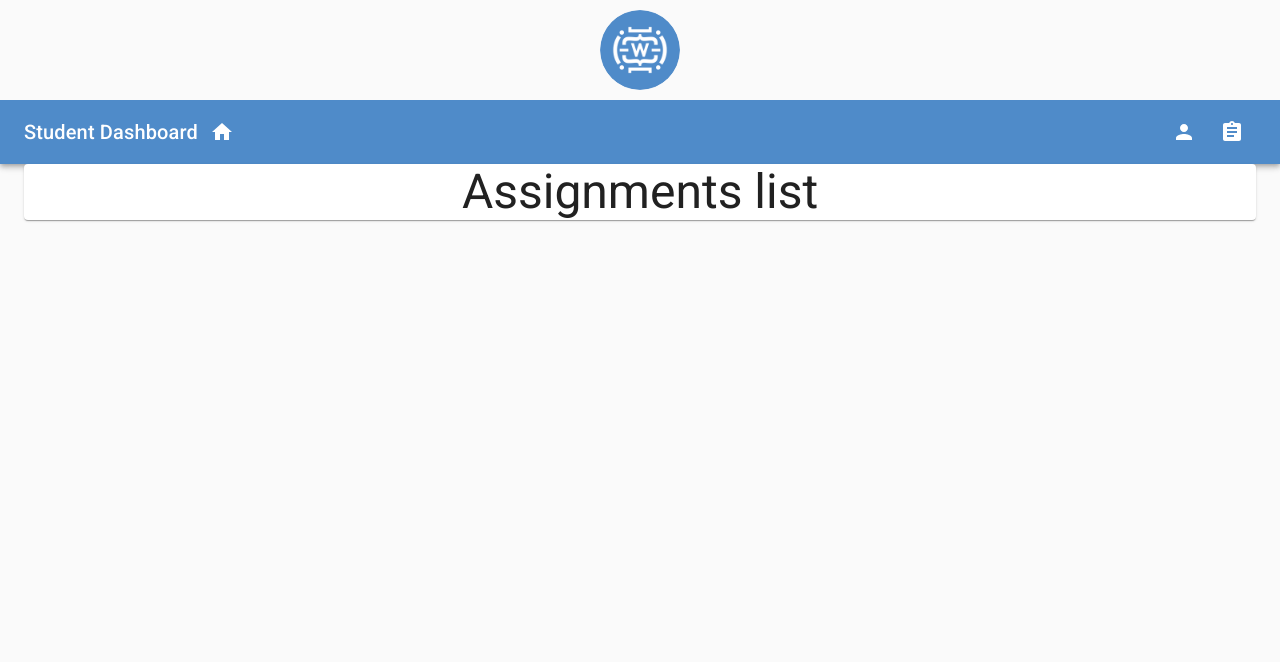
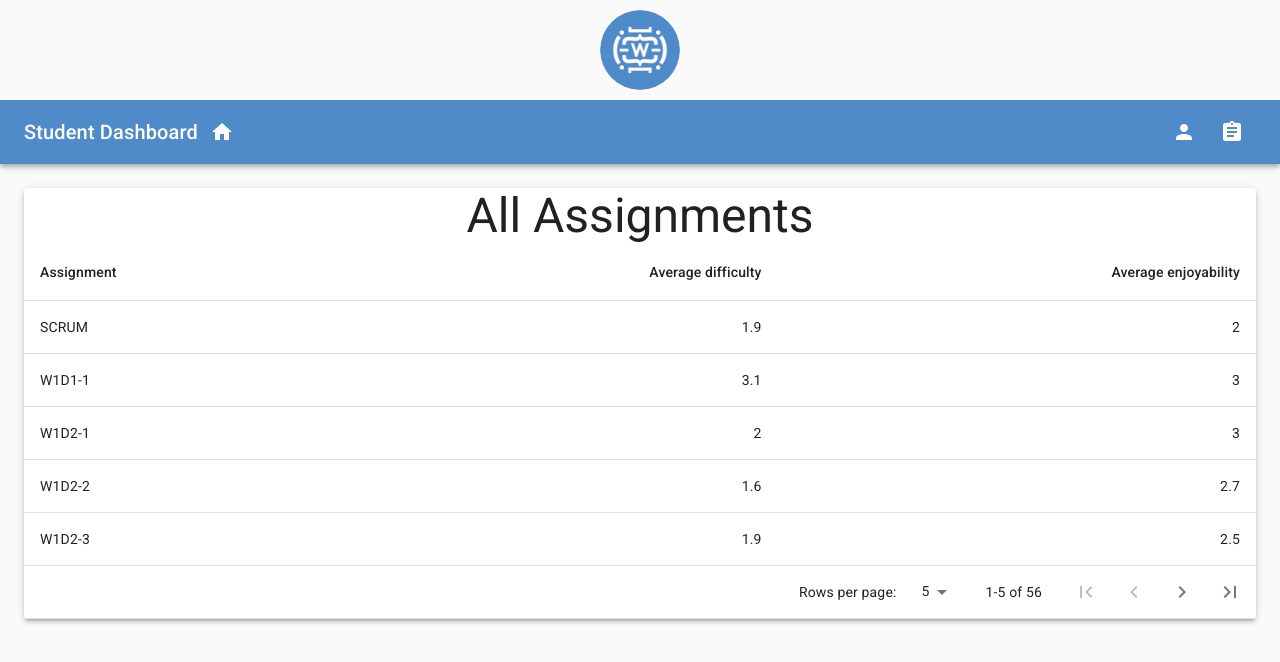
Before and after one commit to WesselKonstantinov/WincStudentDashboard, a React (Create React App) app: page /assignments in a window 1280 px wide. Shown: the top 662 px of the page. Built offline with nearby package versions, Linux system fonts and the light colour scheme.

Commit message:
Provide AssignmentsListPage with props

```diff
--- a/src/App.js
+++ b/src/App.js
@@ -1,5 +1,5 @@
 import { csv } from 'd3';
-import React, { useState, useEffect } from 'react';
+import { useState, useEffect } from 'react';
 import { BrowserRouter as Router, Switch, Route } from 'react-router-dom';
 import CssBaseline from '@material-ui/core/CssBaseline';
 import Container from '@material-ui/core/Container';
@@ -35,6 +35,19 @@ function App() {
     fetchEvaluations();
   }, []);
 
+  const getAssignments = evaluations => [...new Set(evaluations.map(evaluation => evaluation.assignment))];
+
+  const getAverageRatingsForAssignment = assignment => {
+    const ratingsForAssignment = evaluations.filter(evaluation => evaluation.assignment === assignment);
+    const averageDifficulty = ratingsForAssignment.map(rating => rating.difficulty).reduce((total, currentValue) => total + currentValue) / ratingsForAssignment.length;
+    const averageEnjoyability = ratingsForAssignment.map(rating => rating.enjoyability).reduce((total, currentValue) => total + currentValue) / ratingsForAssignment.length;
+    return {
+      assignment,
+      averageDifficulty,
+      averageEnjoyability,
+    };
+  };
+
   return (
     <Router>
       <div className="App">
@@ -49,7 +62,11 @@ function App() {
               <StudentsListPage students={students} />
             </Route>
             <Route exact path="/assignments">
-              <AssignmentsListPage />
+              <AssignmentsListPage
+                evaluations={evaluations}
+                getAssignments={getAssignments}
+                getAverageRatingsForAssignment={getAverageRatingsForAssignment}
+              />
             </Route>
           </Switch>
         </Container>
--- a/src/components/AssignmentsListPage.js
+++ b/src/components/AssignmentsListPage.js
@@ -1,16 +1,32 @@
+import { makeStyles } from '@material-ui/core/styles';
 import Typography from '@material-ui/core/Typography';
 import Paper from '@material-ui/core/Paper';
+import AssignmentsTable from './AssignmentsTable';
 
-function AssignmentsListPage() {
+const useStyles = makeStyles(theme => ({
+    root: {
+        marginTop: theme.spacing(3),
+        marginBottom: theme.spacing(3),
+    },
+}));
+
+function AssignmentsListPage({ evaluations, getAssignments, getAverageRatingsForAssignment }) {
+    const classes = useStyles();
+
     return (
-        <Paper>
+        <Paper className={classes.root} elevation={3}>
             <Typography
                 component="h2"
                 variant="h3"
                 align="center"
             >
-                Assignments list
+                All Assignments
             </Typography>
+            <AssignmentsTable
+                evaluations={evaluations}
+                getAssignments={getAssignments}
+                getAverageRatingsForAssignment={getAverageRatingsForAssignment}
+            />
         </Paper>
     );
 }
```
